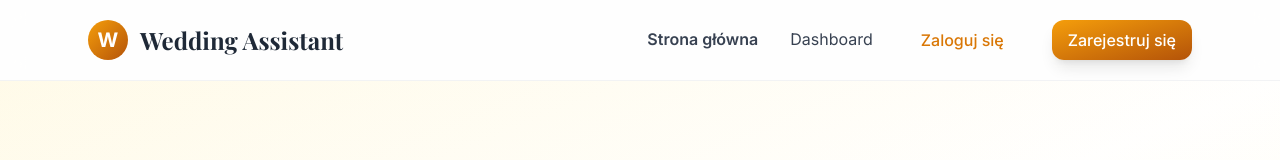
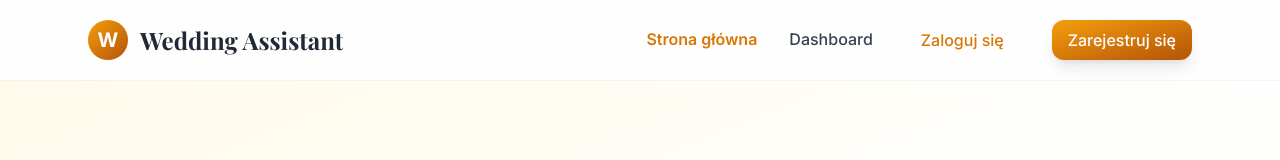
Before and after one commit to KamilGitek/weddingassistant-nextjs, a Next.js app: page / in a window 1280 px wide. Shown: the top 160 px of the page. Built offline with nearby package versions, Linux system fonts and the light colour scheme; a web font is replaced by a local one.

Commit message:
Improve Navbar: fix typography consistency, add loading state, and improve auth synchronization

```diff
--- a/src/components/Navbar.tsx
+++ b/src/components/Navbar.tsx
@@ -21,11 +21,13 @@ export default function Navbar() {
   const [isMenuOpen, setIsMenuOpen] = useState(false)
   const [isLoggedIn, setIsLoggedIn] = useState(false)
   const [userProfile, setUserProfile] = useState<UserProfile | null>(null)
+  const [isLoading, setIsLoading] = useState(true) // Dodajemy loading state
   const pathname = usePathname()
   const router = useRouter()
 
   // Sprawdź czy użytkownik jest zalogowany
   useEffect(() => {
+    const checkAuth = async () => {
       const token = localStorage.getItem('authToken')
       console.log('🔍 Navbar: Sprawdzam token:', token ? 'Token istnieje' : 'Brak tokenu')
 
@@ -33,11 +35,15 @@ export default function Navbar() {
         setIsLoggedIn(true)
         console.log('✅ Navbar: Ustawiam isLoggedIn = true')
         // Pobierz profil użytkownika
-      fetchUserProfile(token)
+        await fetchUserProfile(token)
       } else {
         console.log('❌ Navbar: Brak tokenu, isLoggedIn = false')
         setIsLoggedIn(false)
       }
+      setIsLoading(false) // Kończymy loading
+    }
+
+    checkAuth()
   }, [])
 
   const fetchUserProfile = async (token: string) => {
@@ -58,9 +64,15 @@ export default function Navbar() {
         console.log('❌ Navbar: Błąd pobierania profilu:', response.status)
         const errorData = await response.json()
         console.log('❌ Navbar: Error details:', errorData)
+        // Jeśli token jest nieprawidłowy, usuń go
+        localStorage.removeItem('authToken')
+        setIsLoggedIn(false)
       }
     } catch (error) {
       console.error('❌ Navbar: Błąd podczas pobierania profilu:', error)
+      // W przypadku błędu, usuń token
+      localStorage.removeItem('authToken')
+      setIsLoggedIn(false)
     }
   }
 
@@ -77,6 +89,43 @@ export default function Navbar() {
 
   const closeMenu = () => {
     setIsMenuOpen(false)
+  }
+
+  // Jeśli jeszcze ładujemy, pokaż podstawowy navbar
+  if (isLoading) {
+    return (
+      <nav className="fixed top-0 left-0 right-0 z-50 bg-white/80 backdrop-blur-md border-b border-gray-200/50">
+        <div className="container mx-auto px-6">
+          <div className="flex items-center justify-between h-20">
+            {/* Logo */}
+            <Link href="/" className="flex items-center space-x-3">
+              <div className="w-10 h-10 bg-gradient-to-br from-amber-500 to-amber-700 rounded-full flex items-center justify-center">
+                <span className="text-white font-bold text-xl">W</span>
+              </div>
+              <span className="font-playfair text-2xl font-bold text-gray-800">
+                Wedding Assistant
+              </span>
+            </Link>
+
+            {/* Podstawowa nawigacja podczas ładowania */}
+            <div className="hidden md:flex items-center space-x-8">
+              <Link
+                href="/"
+                className="text-gray-700 hover:text-amber-600 transition-colors duration-300 font-medium"
+              >
+                Strona główna
+              </Link>
+              <Link
+                href="/dashboard"
+                className="text-gray-700 hover:text-amber-600 transition-colors duration-300 font-medium"
+              >
+                Dashboard
+              </Link>
+            </div>
+          </div>
+        </div>
+      </nav>
+    )
   }
 
   return (
@@ -97,16 +146,20 @@ export default function Navbar() {
           <div className="hidden md:flex items-center space-x-8">
             <Link
               href="/"
-              className={`text-gray-700 hover:text-amber-600 transition-colors duration-300 ${
-                pathname === '/' ? 'text-amber-600 font-semibold' : ''
+              className={`font-medium transition-colors duration-300 ${
+                pathname === '/'
+                  ? 'text-amber-600 font-semibold'
+                  : 'text-gray-700 hover:text-amber-600'
               }`}
             >
               Strona główna
             </Link>
             <Link
               href="/dashboard"
-              className={`text-gray-700 hover:text-amber-600 transition-colors duration-300 ${
-                pathname === '/dashboard' ? 'text-amber-600 font-semibold' : ''
+              className={`font-medium transition-colors duration-300 ${
+                pathname === '/dashboard'
+                  ? 'text-amber-600 font-semibold'
+                  : 'text-gray-700 hover:text-amber-600'
               }`}
             >
               Dashboard
@@ -131,7 +184,7 @@ export default function Navbar() {
             ) : (
               <div className="flex items-center space-x-4">
                 <div className="text-right">
-                  <div className="text-sm text-gray-600">
+                  <div className="text-sm font-medium text-gray-700">
                     Witaj, {userProfile?.first_name || 'Użytkowniku'}!
                   </div>
                   <div className="text-xs text-gray-500">
@@ -185,8 +238,10 @@ export default function Navbar() {
             <div className="flex flex-col space-y-4">
               <Link
                 href="/"
-                className={`text-gray-700 hover:text-amber-600 transition-colors duration-300 py-2 ${
-                  pathname === '/' ? 'text-amber-600 font-semibold' : ''
+                className={`font-medium transition-colors duration-300 py-2 ${
+                  pathname === '/'
+                    ? 'text-amber-600 font-semibold'
+                    : 'text-gray-700 hover:text-amber-600'
                 }`}
                 onClick={closeMenu}
               >
@@ -194,8 +249,10 @@ export default function Navbar() {
               </Link>
               <Link
                 href="/dashboard"
-                className={`text-gray-700 hover:text-amber-600 transition-colors duration-300 py-2 ${
-                  pathname === '/dashboard' ? 'text-amber-600 font-semibold' : ''
+                className={`font-medium transition-colors duration-300 py-2 ${
+                  pathname === '/dashboard'
+                    ? 'text-amber-600 font-semibold'
+                    : 'text-gray-700 hover:text-amber-600'
                 }`}
                 onClick={closeMenu}
               >
@@ -223,7 +280,7 @@ export default function Navbar() {
               ) : (
                 <div className="pt-4 space-y-3">
                   <div className="text-center py-2">
-                    <div className="text-sm text-gray-600">
+                    <div className="text-sm font-medium text-gray-700">
                       Witaj, {userProfile?.first_name || 'Użytkowniku'}!
                     </div>
                     <div className="text-xs text-gray-500">
```
Lines whose indentation alone changed are shown as unchanged.
